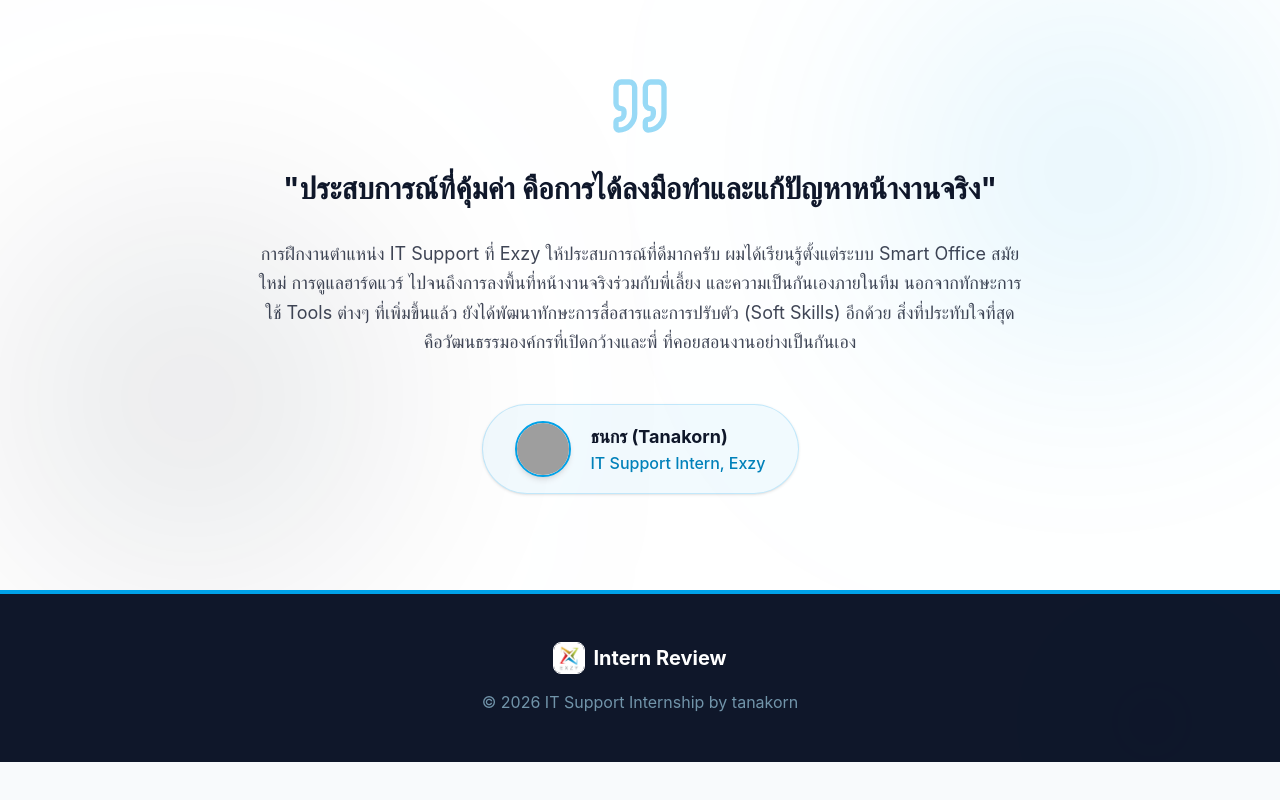
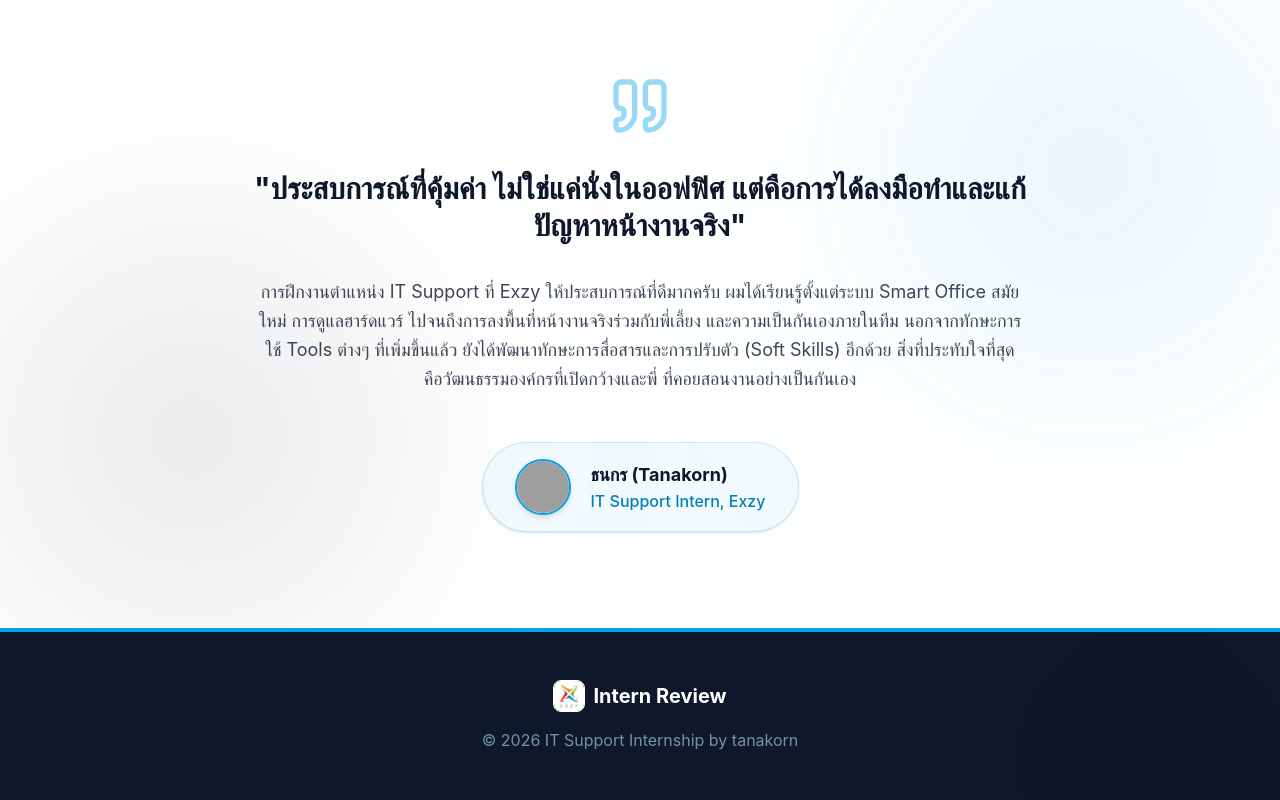
Before and after one commit to Tanakorn12345/Exzy-internreview, a React (Vite) app: page / in a window 1280 px wide. Shown: the part 5394-6194 px from the top of the page. Before the commit the page ends 6156 px from the top, so only its background shows below. Built offline with nearby package versions, Linux system fonts and the light colour scheme; grey boxes are pictures that could not be loaded.

Commit message:
fix eslint warnings

```diff
--- a/src/components/ProjectCard.jsx
+++ b/src/components/ProjectCard.jsx
@@ -1,5 +1,5 @@
 import React from 'react';
-import { ArrowRight } from 'lucide-react';
+
 
 const ProjectCard = ({ title, description, tags, imageSrc }) => {
   return (
--- a/src/sections/Conclusion.jsx
+++ b/src/sections/Conclusion.jsx
@@ -11,7 +11,7 @@ const Conclusion = () => {
       <div className="max-w-4xl mx-auto px-4 sm:px-6 lg:px-8 relative z-10 text-center">
         <Quote className="w-16 h-16 text-primary-500 mx-auto mb-8 opacity-40" />
         <h2 className="text-2xl md:text-3xl font-bold mb-8 leading-tight text-dark-500">
-          "ประสบการณ์ที่คุ้มค่า คือการได้ลงมือทำและแก้ปัญหาหน้างานจริง"
+          &quot;ประสบการณ์ที่คุ้มค่า ไม่ใช่แค่นั่งในออฟฟิศ แต่คือการได้ลงมือทำและแก้ปัญหาหน้างานจริง&quot;
         </h2>
         <p className="text-lg text-dark-500/80 leading-relaxed mb-12 max-w-3xl mx-auto">
           การฝึกงานตำแหน่ง IT Support ที่ Exzy ให้ประสบการณ์ที่ดีมากครับ ผมได้เรียนรู้ตั้งแต่ระบบ Smart Office สมัยใหม่ การดูแลฮาร์ดแวร์ ไปจนถึงการลงพื้นที่หน้างานจริงร่วมกับพี่เลี้ยง และความเป็นกันเองภายในทีม นอกจากทักษะการใช้ Tools ต่างๆ ที่เพิ่มขึ้นแล้ว ยังได้พัฒนาทักษะการสื่อสารและการปรับตัว (Soft Skills) อีกด้วย สิ่งที่ประทับใจที่สุดคือวัฒนธรรมองค์กรที่เปิดกว้างและพี่ ที่คอยสอนงานอย่างเป็นกันเอง
--- a/src/sections/Duties.jsx
+++ b/src/sections/Duties.jsx
@@ -1,5 +1,5 @@
 import React from 'react';
-import { Server, MonitorSmartphone, Wifi, ShieldCheck , PencilSparkles , Database} from 'lucide-react';
+import { MonitorSmartphone, ShieldCheck , PencilSparkles , Database} from 'lucide-react';
 import DutyCard from '../components/DutyCard';
 
 const Duties = () => {
--- a/src/sections/Projects.jsx
+++ b/src/sections/Projects.jsx
@@ -1,6 +1,5 @@
 import React from 'react';
 import ProjectCard from '../components/ProjectCard';
-import { Calendar, Cloud, Shield, Wrench, Smartphone, Server } from 'lucide-react';
 import obsidianImg from '../assets/obsidian pic.png';
 import onsiteImg from '../assets/onsiteservice.jpg';
 import attendanceImg from '../assets/attandance.jpg';
```
